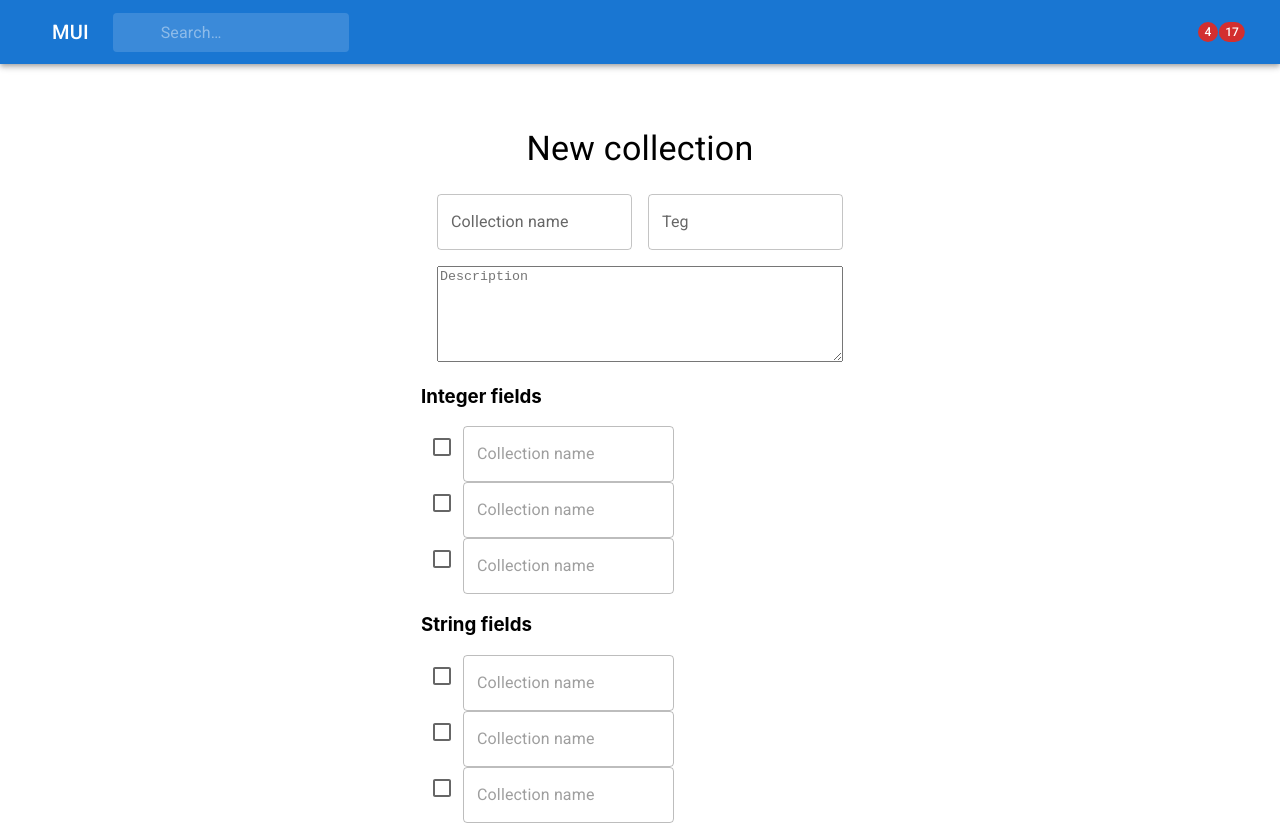
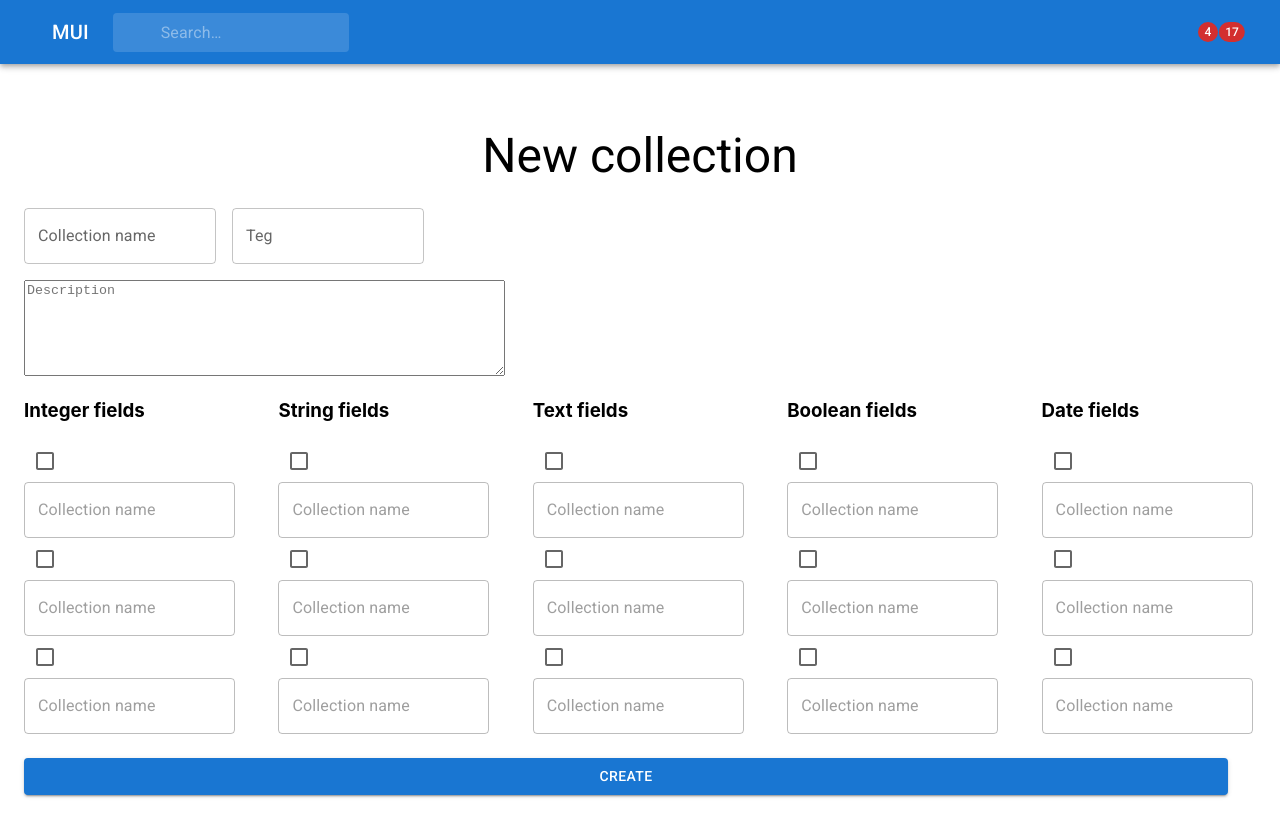
Before and after one commit to humblezxc/course-project, a React (Create React App) app in the folder frontend/: page /collections/create in a window 1280 px wide. Shown: the top 825 px of the page. Built offline with nearby package versions, Linux system fonts and the light colour scheme.

Commit message:
Changed New collection style

```diff
--- a/frontend/src/app/collections/CreateCollection.jsx
+++ b/frontend/src/app/collections/CreateCollection.jsx
@@ -85,7 +85,7 @@ export default function createCollection() {
         }
     }
     return (
-        <Container component="main" maxWidth="xs">
+        <Container component="main" maxWidth="xl">
             <Box
                 sx={{
                     marginTop: 8,
@@ -94,7 +94,7 @@ export default function createCollection() {
                     alignItems: 'center',
                 }}
             >
-                <Typography component="h1" variant="h4">
+                <Typography component="h1" variant="h3">
                     New collection
                 </Typography>
                 <Box
@@ -108,29 +108,32 @@ export default function createCollection() {
                 >
 
                     <Grid container spacing={2}>
-                        <Grid item xs={12} sm={6}>
+                        <Grid item xs={4} sm={2}>
                             <TextField id="collectionName" label="Collection name" variant="outlined" value={collectionName} onChange={(e) => setCollectionName(e.target.value)}/>
                         </Grid>
-                        <Grid item xs={12} sm={6}>
+                        <Grid item xs={4} sm={2}>
                             <TextField id="teg" label="Teg" variant="outlined" value={teg} onChange={(e) => setTeg(e.target.value)}/>
                         </Grid>
-                        <Grid item xs={12}>
+                    </Grid>
+
+                    <Grid item xs={12} width={600} mt={2}>
                             <TextareaAutosize
                                 id="description"
                                 aria-label="minimum height"
                                 minRows={6}
                                 placeholder="Description"
                                 variant="outlined"
-                                style={{ width: 400 }}
+                                style={{ width: 475 }}
                                 value={description}
                                 onChange={(e) => setDescription(e.target.value)}
                             />
                         </Grid>
 
-                        <Grid>
-                            <h3>Integer fields</h3>
+                    <Grid container spacing={5}>
+                        <Grid item xs={12} sm={2.4}>
+                        <h3>Integer fields</h3>
                             {additionFields.filter(field => field.key.includes('digit')).map(additionalField => (
-                                <Grid item xs={12} sm={12}>
+                                <Grid>
                                     <Checkbox {...additionalField}
                                               onChange={handleToggle}
                                               key={additionalField.key}
@@ -141,11 +144,10 @@ export default function createCollection() {
                                 </Grid>
                             ))}
                         </Grid>
-
-                        <Grid>
-                            <h3>String fields</h3>
+                        <Grid item xs={12} sm={2.4}>
+                        <h3>String fields</h3>
                             {additionFields.filter(field => field.key.includes('string')).map(additionalField => (
-                                <Grid item xs={12} sm={12}>
+                                <Grid>
                                     <Checkbox {...additionalField}
                                               onChange={handleToggle}
                                               key={additionalField.key}
@@ -156,11 +158,10 @@ export default function createCollection() {
                                 </Grid>
                             ))}
                         </Grid>
-
-                        <Grid>
+                        <Grid item xs={12} sm={2.4}>
                             <h3>Text fields</h3>
                             {additionFields.filter(field => field.key.includes('text')).map(additionalField => (
-                                <Grid item xs={12} sm={12}>
+                                <Grid>
                                     <Checkbox {...additionalField}
                                               onChange={handleToggle}
                                               key={additionalField.key}
@@ -171,8 +172,7 @@ export default function createCollection() {
                                 </Grid>
                             ))}
                         </Grid>
-
-                        <Grid>
+                        <Grid item xs={12} sm={2.4}>
                             <h3>Boolean fields</h3>
                             {additionFields.filter(field => field.key.includes('boolean')).map(additionalField => (
                                 <Grid item xs={12} sm={12}>
@@ -186,8 +186,7 @@ export default function createCollection() {
                                 </Grid>
                             ))}
                         </Grid>
-
-                        <Grid>
+                        <Grid item xs={12} sm={2.4}>
                             <h3>Date fields</h3>
                             {additionFields.filter(field => field.key.includes('date')).map(additionalField => (
                                 <Grid item xs={12} sm={12}>
@@ -201,8 +200,11 @@ export default function createCollection() {
                                 </Grid>
                             ))}
                         </Grid>
+                    </Grid>
+                    <Grid container spacing={2}>
 
-                        <Button
+                        <Grid item xs={12} sm={11.73}>
+                    <Button
                             type="submit"
                             fullWidth
                             variant="contained"
@@ -211,6 +213,7 @@ export default function createCollection() {
                             Create
                         </Button>
                     </Grid>
+                    </Grid>
                 </Box>
             </Box>
         </Container>
```
